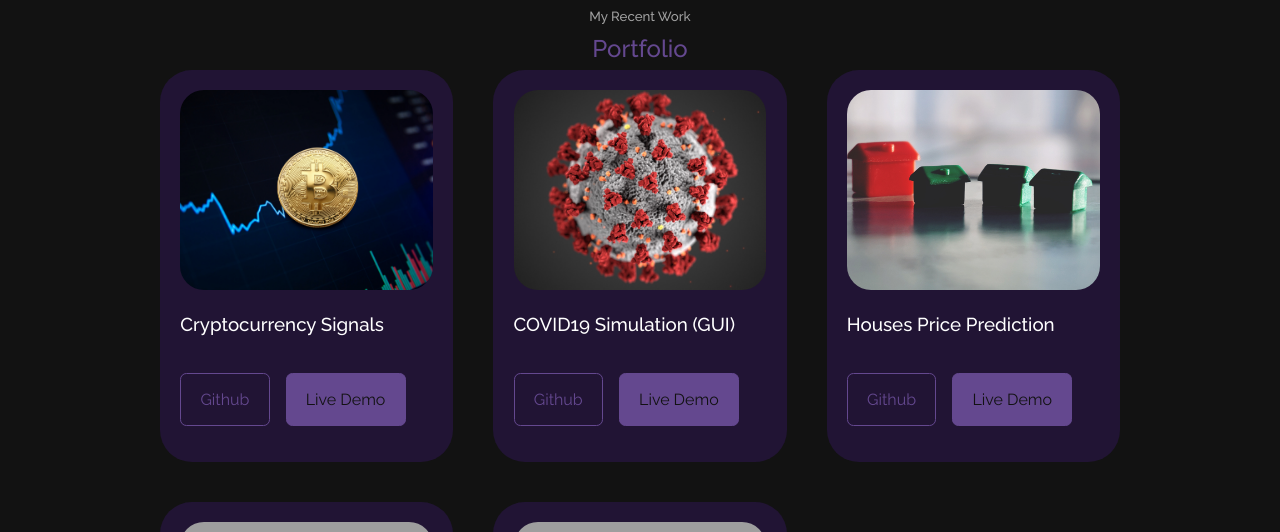
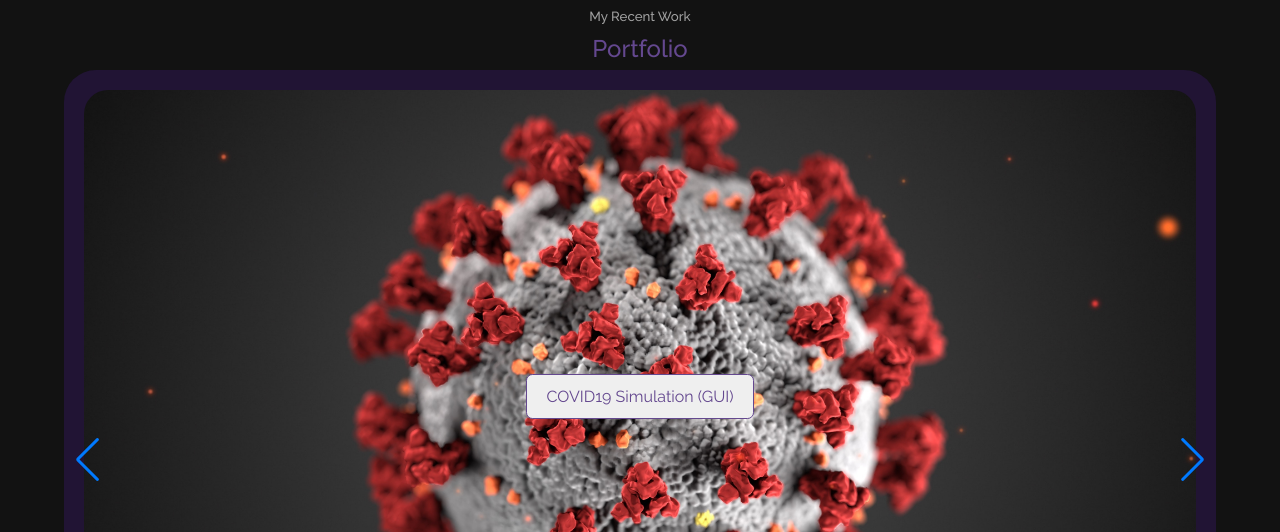
Before and after one commit to YoniIfrah/My-CV, a React (Create React App) app: page / in a window 1280 px wide. Shown: the part 2591-3123 px from the top of the page. Built offline with nearby package versions, Linux system fonts and the light colour scheme; grey boxes are pictures that could not be loaded.

Commit message:
added swiper

```diff
--- a/package.json
+++ b/package.json
@@ -14,6 +14,7 @@
     "react-icons": "^4.4.0",
     "react-router-dom": "^6.4.0",
     "react-scripts": "5.0.1",
+    "swiper": "^8.4.4",
     "web-vitals": "^2.1.4"
   },
   "scripts": {
--- a/src/App.jsx
+++ b/src/App.jsx
@@ -2,11 +2,12 @@ import React from 'react';
 import Header from './components/header/Header'
 import Nav from './components/nav/Nav'
 import About from './components/about/About'
-import Portfolio from './components/portfolio/Portfolio'
+// import Portfolio from './components/portfolio/Portfolio'
 import Contact from './components/contact/Contact'
 import Footer from './components/footer/Footer'
 import Skills from './components/skills/Skills'
-import Toggle from './components/toggle/Toggle'
+// import Toggle from './components/toggle/Toggle'
+import Swipers from './components/swipers/swiper'
 
 const App = () => {
 
@@ -17,7 +18,8 @@ const App = () => {
       <Nav/>
       <About/>
       <Skills/>
-      <Portfolio/>
+      <Swipers/>
+      {/* <Portfolio/> */}
       <Contact/>
       <Footer/>
     </>
--- a/src/components/about/about.css
+++ b/src/components/about/about.css
@@ -19,7 +19,7 @@
     overflow: hidden;
     transform:  rotate(10deg);
     transition: var(--transition);
-    background: var(--color-light);
+    background: rgba(255,255,255,0.6);
 
     /* TODO: need to be dynamic - fixed */
     width: 100%;
--- a/src/components/portfolio/Portfolio.jsx
+++ b/src/components/portfolio/Portfolio.jsx
@@ -69,4 +69,4 @@ const Portfolio = () => {
   )
 }
 
-  export default Portfolio
+export default Portfolio
--- a/src/components/portfolio/portfolio.css
+++ b/src/components/portfolio/portfolio.css
@@ -21,10 +21,13 @@ gap: 2.5rem;
 .portfolio_item-image{
     border-radius: 1.5rem;
     overflow: hidden;
+
+
 }
 
 .portfolio_item h3{
     margin: 1.2rem 0 2rem;
+    position: absolute;
 }
 
 .portfolio_item-cta{
@@ -35,7 +38,7 @@ gap: 2.5rem;
 }
 
 .portfolio-img{
-    float: left;
+    float: bottom;
     width:  100%;
     height: 200px;
     object-fit: cover;
--- /dev/null
+++ b/src/components/swipers/swiper.css
@@ -0,0 +1,46 @@
+/* #app { height: 100% }
+html,
+body {
+  position: relative;
+  height: 100%;
+}
+
+body {
+  background: #eee;
+  font-family: Helvetica Neue, Helvetica, Arial, sans-serif;
+  font-size: 14px;
+  color: #000;
+  margin: 0;
+  padding: 0;
+} */
+
+.swiper {
+  width: 90%;
+  height: 100%;
+}
+
+.swiper-slide {
+  text-align: center;
+  font-size: 18px;
+
+  /* Center slide text vertically */
+  display: -webkit-box;
+  display: -ms-flexbox;
+  display: -webkit-flex;
+  display: flex;
+  -webkit-box-pack: center;
+  -ms-flex-pack: center;
+  -webkit-justify-content: center;
+  justify-content: center;
+  -webkit-box-align: center;
+  -ms-flex-align: center;
+  -webkit-align-items: center;
+  align-items: center;
+}
+
+.swiper-slide img {
+  display: block;
+  width: 100%;
+  height: 100%;
+  object-fit: cover;
+}
--- /dev/null
+++ b/src/components/swipers/swiper.jsx
@@ -0,0 +1,115 @@
+import React, { useState } from "react";
+// Import Swiper React components
+import { Swiper, SwiperSlide } from "swiper/react";
+
+// Import Swiper styles
+import "swiper/css";
+import "swiper/css/navigation";
+
+import "./swiper.css";
+
+// import required modules
+import { Autoplay, Pagination, Navigation } from "swiper";
+
+
+// my imports
+import btc from '../../assets/portfolio-images/btc.jpg'
+import covid from '../../assets/portfolio-images/covid.jpg'
+import house from '../../assets/portfolio-images/houses.jpg'
+import stocks from '../../assets/portfolio-images/stocks.jpg'
+import schedule from '../../assets/portfolio-images/schedule.jpg'
+import '../portfolio/portfolio.css'
+
+
+const data = [
+    {
+      id: 1,
+      img: btc,
+      title: 'Cryptocurrency Signals',
+      github: 'hidden',
+    },
+    {
+      id: 2,
+      img: covid,
+      title: 'COVID19 Simulation (GUI)',
+      github: 'https://github.com/YoniIfrah/COVID19',
+    },
+    {
+      id: 3,
+      img: house,
+      title: 'Houses Price Prediction',
+      github: 'https://github.com/YoniIfrah/House-Price-Prediction',
+    },
+    {
+      id: 4,
+      img: stocks,
+      title: 'Stocks Data Visualization',
+      github: 'https://github.com/YoniIfrah/Python-Financial-Analysis-Algorithmic-Trading',
+    },
+    {
+      id: 5,
+      img: schedule,
+      title: 'Appointment Web App',
+      github: 'https://github.com/YoniIfrah/pets_nanny',
+    }
+  ]
+
+function useHover() {
+const [hovering, setHovering] = useState(false)
+const onHoverProps = {
+    onMouseEnter: () => setHovering(true),
+    onMouseLeave: () => setHovering(false),
+}
+    return [hovering, onHoverProps]
+}
+export default function Swipers() {
+    const [buttonAIsHovering, buttonAHoverProps] = useHover()
+
+  return (
+    <section id='portfolio'>
+      <h5>My Recent Work</h5>
+      <h2>Portfolio</h2>
+    <>
+    <Swiper
+        spaceBetween={30}
+        centeredSlides={true}
+        autoplay={{
+          delay: 4000,
+          disableOnInteraction: false,
+          pauseOnMouseEnter: true
+        }}
+        pagination={{
+          clickable: true,
+        }}
+        navigation={true}
+        modules={[Autoplay, Pagination, Navigation]}
+        className="mySwiper"
+      >
+
+      <div className='container portfolio_container'></div>
+
+      {
+        data.map(({id, img, title, github}) => {
+          return (
+            <SwiperSlide key={id} className='portfolio_item'>
+                <div className='portfolio_item-image'>
+                  <img src={img} alt={title} className='portfolio-img' />
+                </div>
+                <h3 {...buttonAHoverProps}>
+                    {buttonAIsHovering
+                    ? <button href={github} className='btn'>Go To Github</button>
+                    :  <button className='btn'> {title}</button>}
+                </h3>
+                {/* <div className="portfolio_item-cta">
+                <a href={github} className='btn'>Github</a>
+                </div> */}
+            </SwiperSlide>);
+        })
+      }
+
+      </Swiper>
+    </>
+    </section>
+
+  );
+}
--- a/src/index.css
+++ b/src/index.css
@@ -104,6 +104,8 @@ a:hover{
     cursor: pointer;
     border: 1px solid var(--color-primary);
     transition: var(--transition);
+
+    /* may be added only to toggle.css */
     font-family: 'Raleway', sans-serif;
     font-size: 1rem;
 
```
Also changed, not shown: 1 other file (tests, documents, lock files or other folders).
